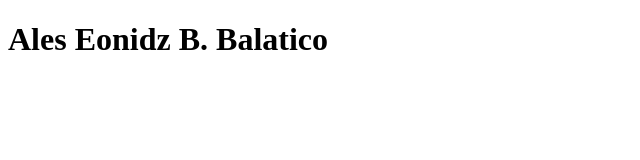
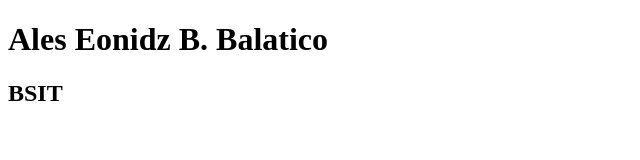
Before and after one commit to VNwater/git_act, a plain HTML site: page index.html in a window 1280 px wide. Shown: the full height of the page, 0-640 px from the left. Drawn offline with Linux system fonts and the light colour scheme.

Commit message:
second commit

```diff
--- a/index.html
+++ b/index.html
@@ -7,5 +7,6 @@
 </head>
 <body>
     <h1>Ales Eonidz B. Balatico</h1>
+    <h2>BSIT</h2>
 </body>
 </html>
```
